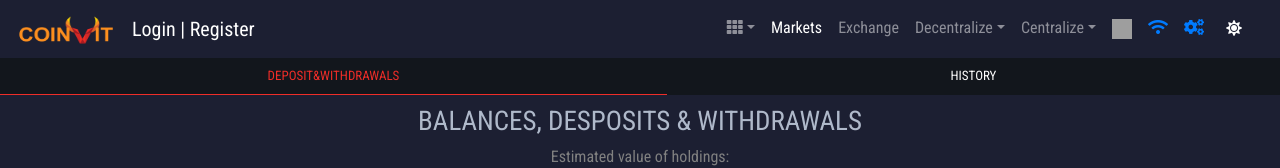
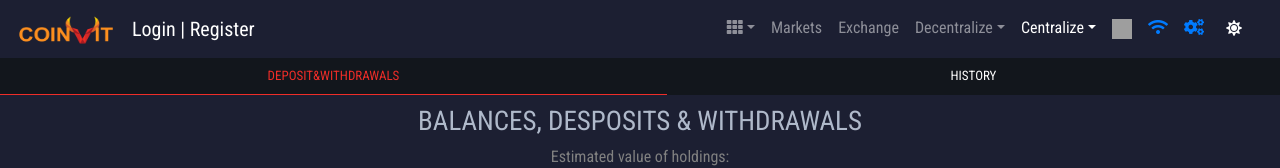
Before and after one commit to adinugraahaa/balance, an Angular app: page / in a window 1280 px wide. Shown: the top 168 px of the page. Built offline with nearby package versions, Linux system fonts and the light colour scheme; grey boxes are pictures that could not be loaded.

Commit message:
fix active link in navbar

```diff
--- a/src/app/navbar/navbar.component.html
+++ b/src/app/navbar/navbar.component.html
@@ -45,8 +45,8 @@
     </div>
   </li>
 
-  <li class="nav-item active">
-    <a class="nav-link" href="../../m-market2.php">Markets <span class="sr-only">(current)</span></a>
+  <li class="nav-item">
+    <a class="nav-link" href="../../m-market2.php">Markets</a>
   </li>
   <li class="nav-item">
     <a class="nav-link" href="../../m-trade.php">Exchange</a>
@@ -59,7 +59,7 @@
     <a class="dropdown-item" tabindex="-1" href="../../decentralize/history2/">History</a>
   </div>
 </li>
-<li class="nav-item dropdown">
+<li class="nav-item dropdown active">
   <a href="" class="nav-link dropdown-toggle" data-toggle="dropdown" role="button" aria-haspopup="true" aria-expanded="false">Centralize</a>
   <div class="dropdown-menu">
     <a class="dropdown-item" tabindex="-1" href="../wallet2/">Wallet</a>
```
